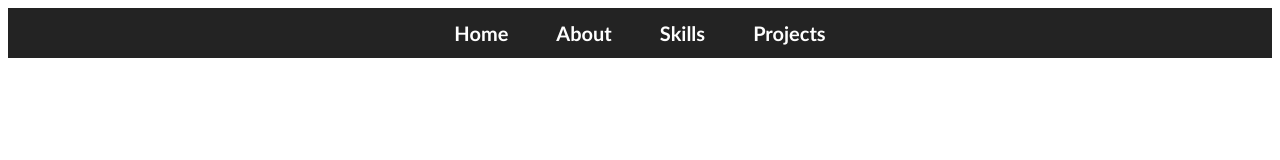
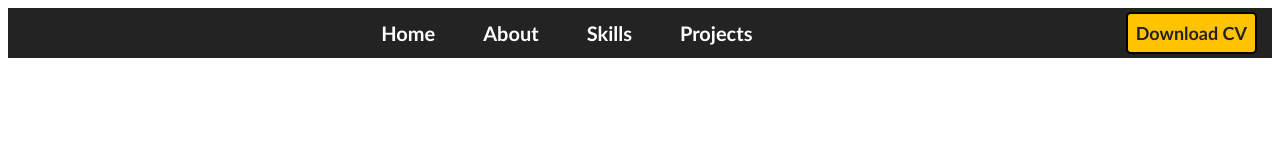
Before and after one commit to Parutix/Portfolio, a plain HTML site: page views/navbar.html in a window 1280 px wide. Drawn offline with Linux system fonts and the light colour scheme.

Commit message:
added button and change about photo

```diff
--- a/static/about/styles.scss
+++ b/static/about/styles.scss
@@ -19,7 +19,7 @@ body {
   img {
     border-radius: 50%;
     width: 250px;
-    height: 250px;
+    height: 230px;
   }
 
   h1 {
--- a/static/navbar/styles.scss
+++ b/static/navbar/styles.scss
@@ -36,3 +36,19 @@ $font-color: #ffc300;
   color: white;
   font-size: 1.25rem;
 }
+
+.cv-button {
+  font-weight: 800;
+  background-color: #ffc300;
+  border: 2px solid black;
+  border-radius: 5px;
+  margin-right: 15px;
+  padding: 8px 8px;
+  cursor: pointer;
+
+  a {
+    font-size: 18px;
+    color: $background-color;
+    text-decoration: none;
+  }
+}
--- a/views/navbar.html
+++ b/views/navbar.html
@@ -13,5 +13,8 @@
       <a href="../views/projects.html" class="navbar__option">Projects</a>
     </li>
   </ul>
+  <div class="cv-button">
+    <a href="../assets/Resume.pdf" download="Resume">Download CV</a>
+  </div>
 </div>
 <link rel="stylesheet" href="../static/navbar/styles.css" />
```
Also changed, not shown: views/about.html (+1 -1 lines), assets/about-photo.jfif (added), static/about/styles.css, static/navbar/styles.css, 2 other files.
